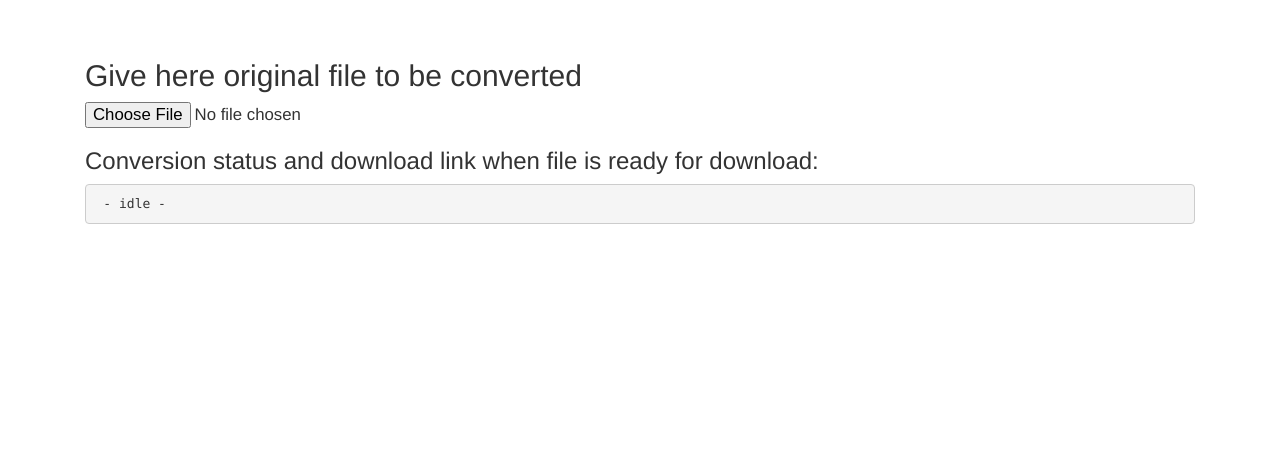
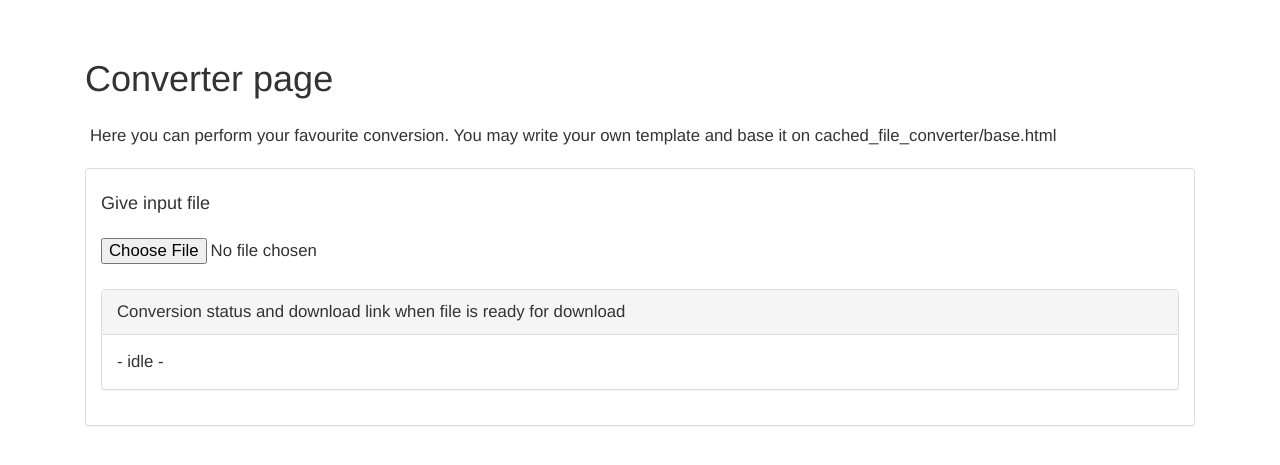
Before and after one commit to tuomas2/cached_file_converter, a Django app: template cached_file_converter/templates/cached_file_converter/converter_page.html in a window 1280 px wide. Shown: the part 51-516 px from the top of the page. Run offline with Django 3.2, Linux system fonts and the light colour scheme; the template is opened without the code that fills it, so the values that code supplies are empty; some libraries are stand-ins or nearby versions.

Commit message:
Improved templates

```diff
--- a/cached_file_converter/static/starter-template.css
+++ b/cached_file_converter/static/starter-template.css
@@ -6,22 +6,4 @@ body {
   text-align: left;
   font-size: 120%;
 }
-.btn-file {
-    position: relative;
-    overflow: hidden;
-}
-.btn-file input[type=file] {
-    position: absolute;
-    top: 0;
-    right: 0;
-    min-width: 100%;
-    min-height: 100%;
-    font-size: 100px;
-    text-align: right;
-    filter: alpha(opacity=0);
-    opacity: 0;
-    outline: none;
-    background: white;
-    cursor: inherit;
-    display: block;
-}
+p {margin: 25px 5px 20px;}
--- a/cached_file_converter/templates/cached_file_converter/base.html
+++ b/cached_file_converter/templates/cached_file_converter/base.html
@@ -1,4 +1,4 @@
-{% load staticfiles%}
+{% load staticfiles %}
 <!DOCTYPE html>
 <html lang="en">
 <head>
@@ -9,13 +9,13 @@
   <meta name="description" content="">
   <meta name="author" content="">
 
-    <title>{% block title%}Cached file converter{%endblock%}</title>
+  <title>{% block title %}Cached file converter{% endblock %}</title>
 
   <!-- Bootstrap core CSS -->
   <link href="{% static "bootstrap.min.css" %}" rel="stylesheet">
 
   <!-- Custom styles for this template -->
-    <link href="{%static "starter-template.css" %}" rel="stylesheet">
+  <link href="{% static "starter-template.css" %}" rel="stylesheet">
 
   <script>
     var LOADER_GIF = "{% static 'loader.gif' %}";
@@ -31,13 +31,15 @@
 <nav class="navbar navbar-inverse navbar-fixed-top">
   <div class="container">
     <div class="navbar-header">
-          <button type="button" class="navbar-toggle collapsed" data-toggle="collapse" data-target="#navbar" aria-expanded="false" aria-controls="navbar">
+      <button type="button" class="navbar-toggle collapsed" data-toggle="collapse" data-target="#navbar"
+              aria-expanded="false" aria-controls="navbar">
         <span class="sr-only">Toggle navigation</span>
         <span class="icon-bar"></span>
         <span class="icon-bar"></span>
         <span class="icon-bar"></span>
       </button>
-          <a class="navbar-brand" href="#">{%block navbar-brand%}Cached file converter{%endblock%}</a>
+      <a class="navbar-brand" href="{% url "cached:index" %}">{% block navbar-brand %}Cached file
+        converter{% endblock %}</a>
     </div>
     <div id="navbar" class="collapse navbar-collapse">
       <ul class="nav navbar-nav">
@@ -45,23 +47,50 @@
           <!--li class="active"><a href="#">Home</a></li-->
         {% endblock %}
       </ul>
-        </div><!--/.nav-collapse -->
+    </div>
+    <!--/.nav-collapse -->
   </div>
 </nav>
 
 <div class="container">
   <div class="starter-template">
-        {%block content %}
+    {% block content %}
+      <div class="panel panel-default">
+        <div class="panel-body">
+          <h4>
+            {% block give-input-file %}Give input file{% endblock %}
+          </h4>
+          {% block file-form %}
+            <p>
+              <form method="POST" enctype="multipart/form-data" onsubmit="return false;">
+                {% csrf_token %}
+                <input id="file" type="file"/>
+              </form>
+            </p>
+          {% endblock%}
+          {% block status-panel %}
+            <div class="panel panel-default">
+              <div class="panel-heading">
+                {% block conversion-status %}Conversion status and download link when file is ready for
+                  download{% endblock %}
+              </div>
+              <div id="log" class="panel-body">
+                - idle -
+              </div>
+            </div>
+          {% endblock%}
+        </div>
+      </div>
     {% endblock %}
   </div>
-
-    </div><!-- /.container -->
+</div>
+<!-- /.container -->
 
 
 <!-- Bootstrap core JavaScript
 ================================================== -->
 <!-- Placed at the end of the document so the pages load faster -->
-    <script src="{% static "spark-md5.min.js"%}"></script>
+<script src="{% static "spark-md5.min.js" %}"></script>
 <script src="//ajax.googleapis.com/ajax/libs/jquery/1.11.3/jquery.min.js"></script>
 <script src="{% static "bootstrap.min.js" %}"></script>
 <script src="{% static "cached_file_converter.js" %}"></script>
--- a/cached_file_converter/templates/cached_file_converter/converter_page.html
+++ b/cached_file_converter/templates/cached_file_converter/converter_page.html
@@ -1,12 +1,8 @@
 {% extends "cached_file_converter/base.html" %}
 
 {% block content %}
-  <h2>Give here original file to be converted</h2>
-  <p>
-  <form method="POST" enctype="multipart/form-data" onsubmit="return false;" >
-    {% csrf_token %}
-    <input id="file" type="file"/>
-  </form>
-  <h3>Conversion status and download link when file is ready for download:</h3>
-  <pre id="log"> - idle - </pre>
+<h1>Converter page</h1>
+<p>Here you can perform your favourite conversion. You may write your own template and base it on cached_file_converter/base.html
+</p>
+{{ block.super }}
 {% endblock content %}
```
Lines whose indentation alone changed are shown as unchanged.
